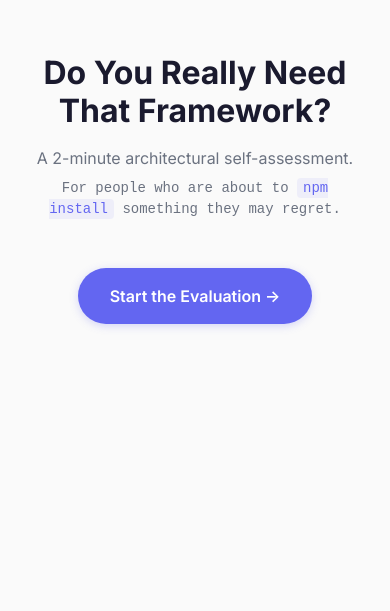
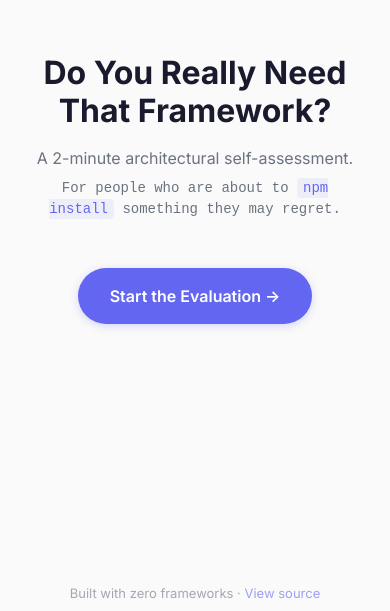
Before and after one commit to stranxik/anotherframework.dev, a website with bundled scripts: page index.html in a window 390 px wide. Shown: the part 233-844 px from the top of the page. Built offline with nearby package versions, Linux system fonts and the light colour scheme.

Commit message:
Show footer on mobile

```diff
--- a/css/responsive.css
+++ b/css/responsive.css
@@ -41,7 +41,8 @@
   }
 
   .footer {
-    display: none;
+    font-size: 0.7rem;
+    padding: var(--space-xs) var(--space-md);
   }
 }
 
```
